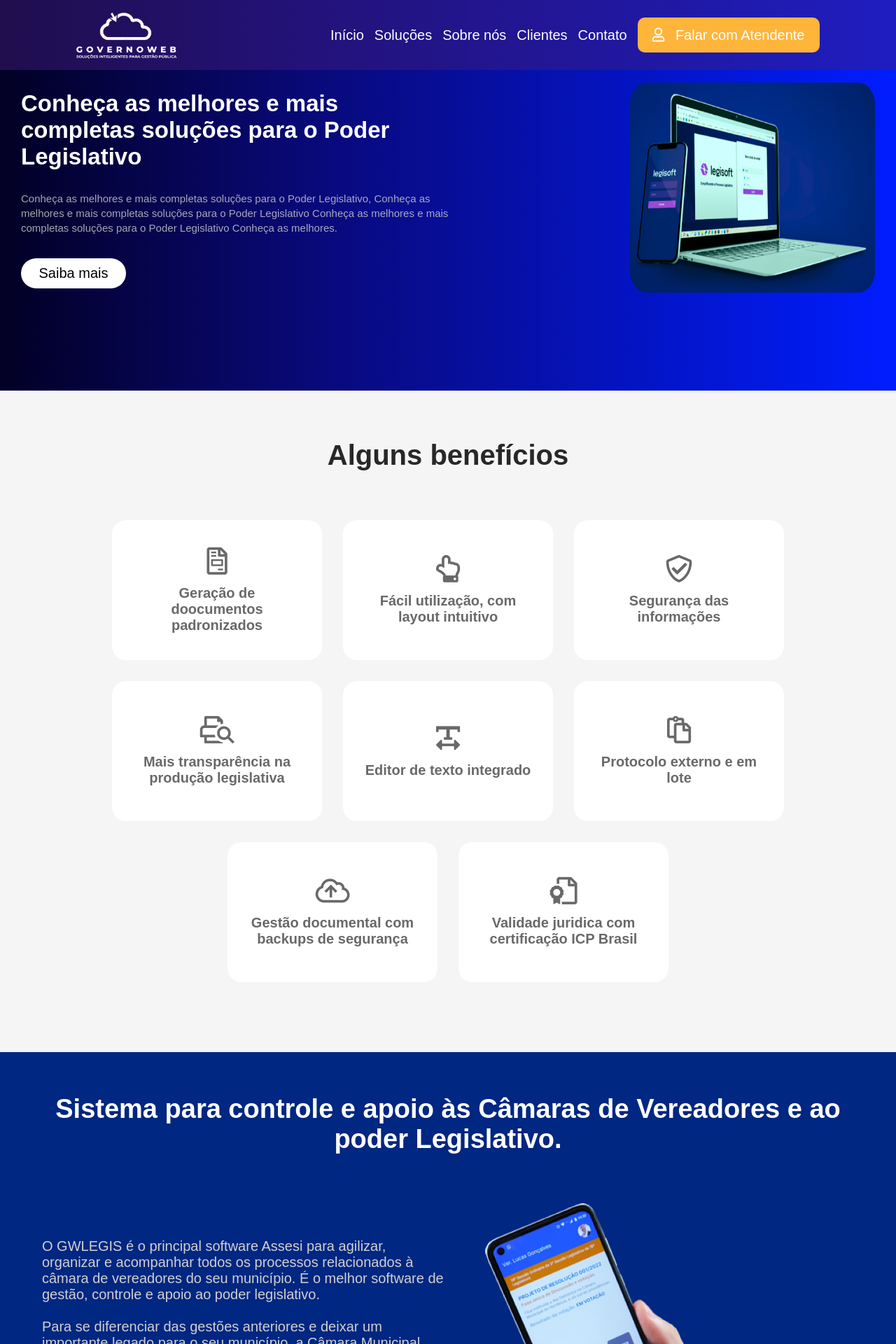
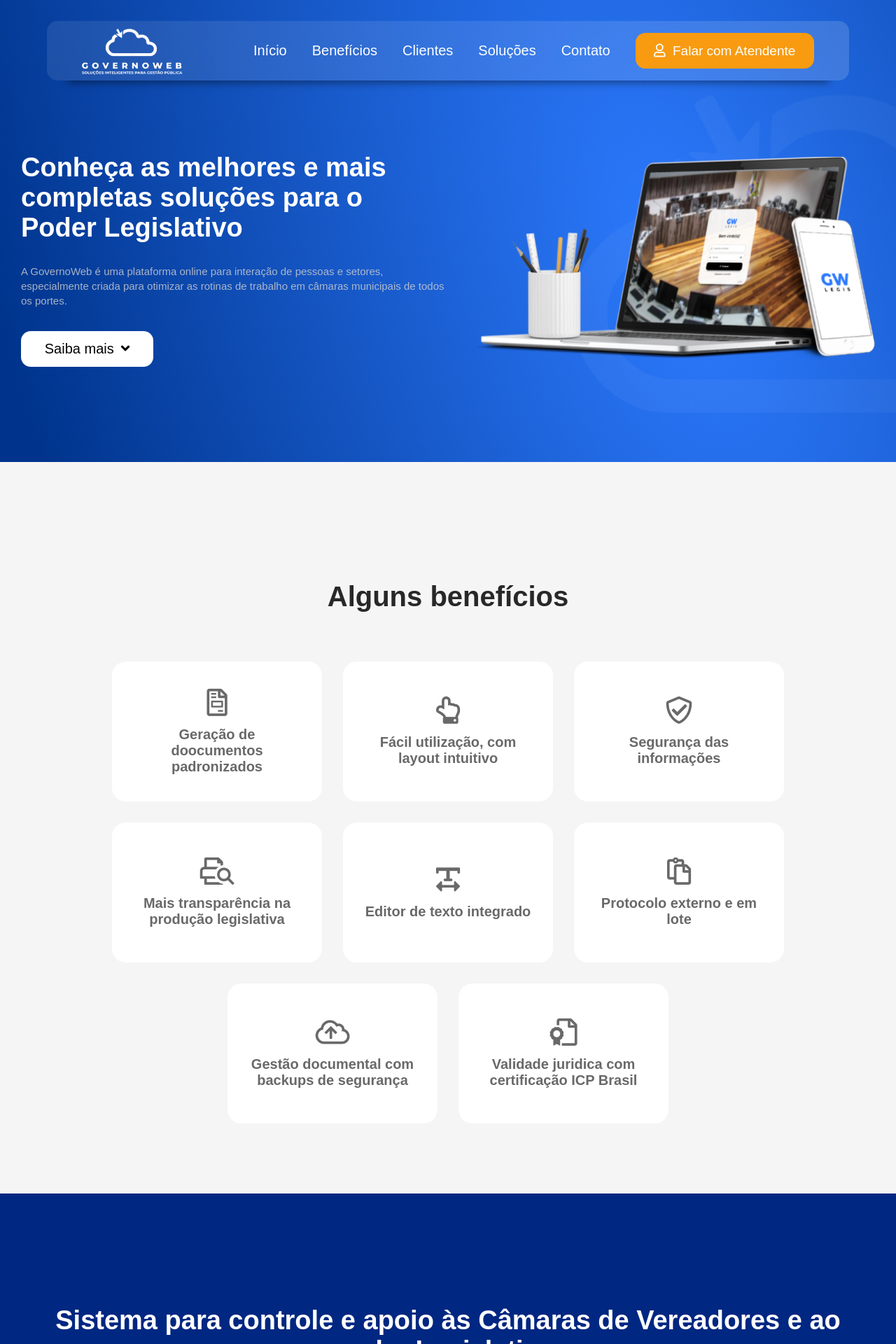
Before and after one commit to leandroricke100/governo-web, a PHP site: page / in a window 1280 px wide. Shown: the top 1920 px of the page at 70% size. Run offline with PHP 8.4, Linux system fonts and the light colour scheme.

Commit message:
trocando o header e background

```diff
--- a/index.html
+++ b/index.html
@@ -17,10 +17,10 @@
         <img src="./assets/logo-governo.png" alt="logo governo web" />
         <nav class="menu">
           <ul class="menu-ul">
-            <li><a href="#home">Início</a></li>
-            <li><a href="#solucoes">Soluções</a></li>
-            <li>Sobre nós</li>
+            <li><a href="#hero">Início</a></li>
+            <li><a href="#solucoes">Benefícios</a></li>
             <li>Clientes</li>
+            <li>Soluções</li>
             <li>Contato</li>
 
             <li>
@@ -29,7 +29,7 @@
                   href="https://api.whatsapp.com/send?phone=5531984649775&text=Ol%C3%A1,%20gostaria%20de%20solicitar%20um%20or%C3%A7amento!"
                   target="_blank"
                 >
-                  <i class="far fa-user" style="margin-right: 10px"></i> Falar
+                  <i class="far fa-user" style="margin-right: 5px"></i> Falar
                   com Atendente
                 </a>
               </button>
@@ -44,18 +44,20 @@
             Legislativo
           </h1>
           <p>
-            Conheça as melhores e mais completas soluções para o Poder
-            Legislativo, Conheça as melhores e mais completas soluções para o
-            Poder Legislativo Conheça as melhores e mais completas soluções para
-            o Poder Legislativo Conheça as melhores.
+            A GovernoWeb é uma plataforma online para interação de pessoas e
+            setores, especialmente criada para otimizar as rotinas de trabalho
+            em câmaras municipais de todos os portes.
           </p>
 
           <button>
             <a
               href="https://api.whatsapp.com/send?phone=5531984649775&text=Ol%C3%A1,%20gostaria%20de%20solicitar%20um%20or%C3%A7amento!"
               target="_blank"
-              >Saiba mais</a
-            >
+              >Saiba mais<i
+                class="fas fa-angle-down"
+                style="margin-left: 10px"
+              ></i
+            ></a>
           </button>
         </div>
         <div class="img">
--- a/style.css
+++ b/style.css
@@ -6,14 +6,23 @@
 }
 
 header {
-  background: rgba(66, 30, 123, 0.48);
+  background: linear-gradient(
+    90deg,
+    rgba(255, 255, 255, 0.09) 0%,
+    rgba(255, 255, 255, 0.1) 51.55%,
+    rgba(255, 255, 255, 0.15) 100%
+  );
+
+  box-shadow: 0px 32px 12px -29px rgba(0, 0, 0, 0.44);
+
   display: flex;
   align-items: center;
   justify-content: space-around;
-  width: 100%;
-  height: 100px;
-  top: 0;
-  position: fixed;
+  width: 1146px;
+  height: 85px;
+  top: 30px;
+  border-radius: 15px;
+  position: absolute;
 }
 
 header img {
@@ -24,12 +33,14 @@ header img {
 .menu {
   display: flex;
   align-items: center;
+  justify-content: center;
 }
 
 .menu-ul {
   display: flex;
   align-items: center;
-  gap: 15px;
+  justify-content: center;
+  gap: 36px;
   list-style: none;
   font-size: 20px;
   color: #fff;
@@ -41,19 +52,15 @@ header img {
   color: #fff;
 }
 
-.menu-ul li:hover {
-  opacity: 0.8;
-}
-
 .menu-ul button {
-  background-color: #ffb43a;
-  font-size: 20px;
+  background-color: #f89b11;
+  font-size: 19px;
   color: #fff;
   outline: none;
   border: none;
-  width: 260px;
-  height: 50px;
-  border-radius: 10px;
+  width: 255px;
+  height: 51px;
+  border-radius: 14px;
   cursor: pointer;
 }
 
@@ -61,28 +68,8 @@ header img {
   text-decoration: none;
 }
 
-@media screen and (max-width: 768px) {
-  img {
-    display: none;
-  }
-
-  header {
-    width: 100%;
-  }
-
-  .menu-ul {
-    display: flex;
-    gap: 10px;
-    font-size: 15px;
-  }
-
-  .menu-ul button {
-    font-size: 15px;
-  }
-}
-
 .whatsapp:hover {
-  animation: scaleButton 0.8s alternate infinite;
+  animation: scaleButton 0.9s alternate infinite;
 }
 
 @keyframes scaleButton {
@@ -95,32 +82,18 @@ header img {
   }
 }
 
-.container {
-  width: 100%;
-  height: calc(100vh - 80px);
+.img img {
+  width: 570px;
+  height: 290px;
 }
 
-.container {
-  background: radial-gradient(
-    194.75% 33.98% at 50.02% 110.1%,
-    #1545b3 0%,
-    #002781 100%
-  );
-  color: #fff;
-  display: flex;
+.nuvem {
+  width: 903px;
+  height: 475px;
 }
 
-.container {
-  display: flex;
-  align-items: center;
-  justify-content: center;
-  padding: 0 80px;
-  gap: 80px;
-}
-
-.img img {
-  width: 350px;
-  height: 300px;
+.conteudo {
+  margin-top: 100px;
 }
 
 #hero .conteudo .texto {
@@ -130,7 +103,7 @@ header img {
 }
 
 #hero .conteudo .texto h1 {
-  font-size: 33px;
+  font-size: 38px;
   margin-bottom: 30px;
   margin-right: 30px;
   text-align: left;
@@ -161,14 +134,15 @@ header img {
 
 #hero .conteudo .texto button {
   margin-top: 33px;
-  width: 150px;
+  width: 189px;
+  height: 51px;
   background-color: #fff;
   font-size: 20px;
   color: #1545b3;
   outline: none;
   border: none;
   padding: 10px;
-  border-radius: 50px;
+  border-radius: 14px;
   cursor: pointer;
 }
 
@@ -177,16 +151,11 @@ header img {
 }
 
 section#hero {
-  background: rgb(2, 0, 36);
-  background: linear-gradient(
-    90deg,
-    rgba(2, 0, 36, 1) 0%,
-    rgba(9, 9, 121, 1) 35%,
-    rgb(0 29 255) 100%
-  );
+  background-image: url("assets/Background.jpg");
   display: flex;
   flex-direction: column;
   align-items: center;
+  background-size: cover;
 }
 
 #hero .conteudo {
@@ -198,6 +167,7 @@ section#hero {
   gap: 43px;
   max-width: 100%;
   padding-bottom: 136px;
+  background-size: cover;
 }
 
 section {
```
Also changed, not shown: assets/Background.jpg (added), assets/Logo-nuvem.png (added), assets/background.png (deleted), assets/img-tela.png, assets/seta-baixo.png (added).
